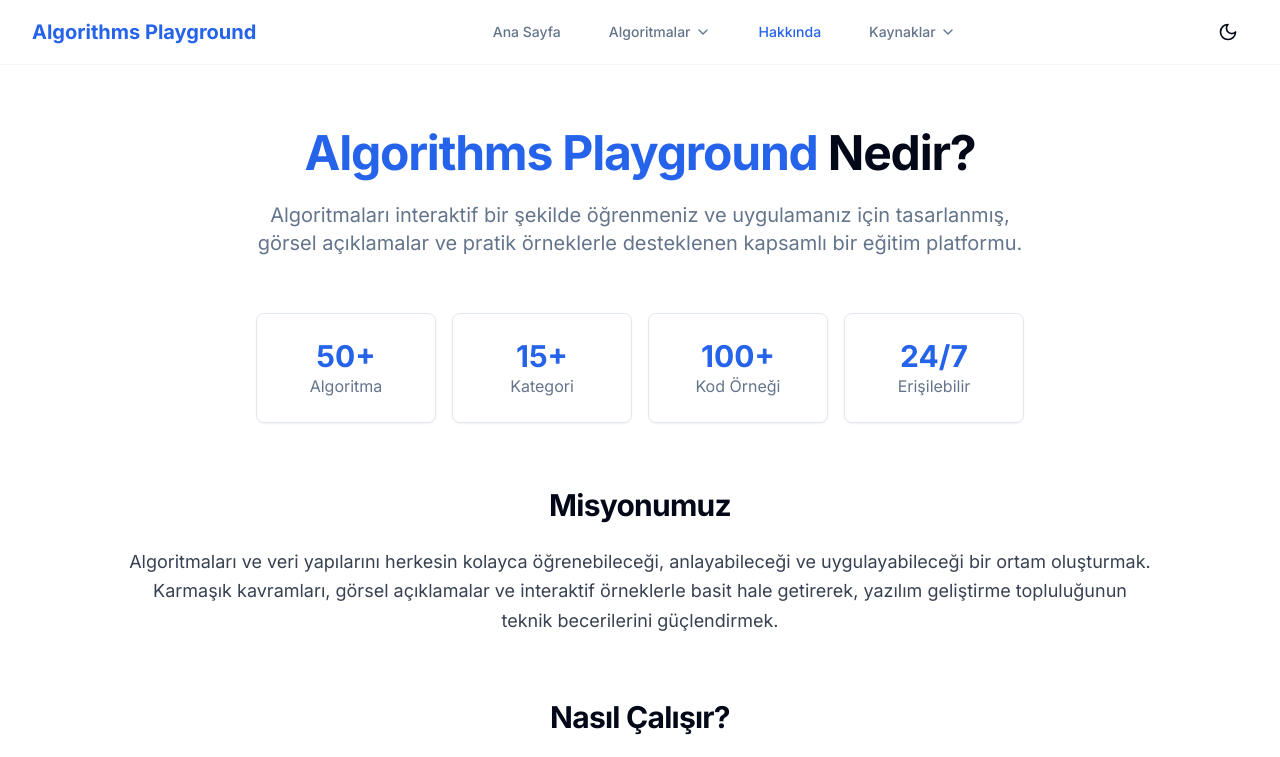
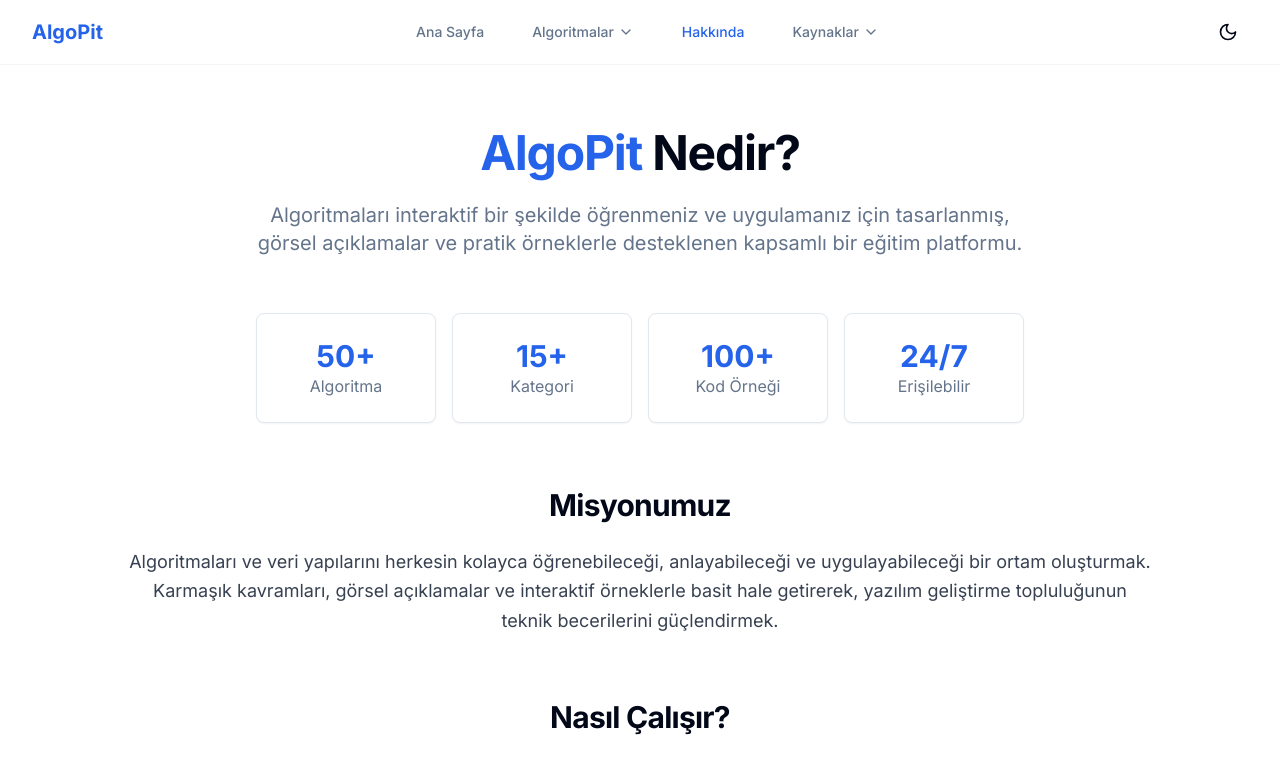
Before and after one commit to zzafergok/algorithms-playground, a Next.js app: page /hakkinda in a window 1280 px wide. Shown: the top 757 px of the page. Built offline with nearby package versions, Linux system fonts and the light colour scheme; a web font is replaced by a local one.

Commit message:
changed name

```diff
--- a/src/app/hakkinda/page.tsx
+++ b/src/app/hakkinda/page.tsx
@@ -140,7 +140,7 @@ export default function AboutPage() {
           transition={{ duration: 0.5 }}
         >
           <h1 className="text-4xl md:text-5xl font-bold tracking-tight">
-            <span className="text-primary">Algorithms Playground</span> Nedir?
+            <span className="text-primary">AlgoPit</span> Nedir?
           </h1>
         </motion.div>
 
@@ -342,8 +342,8 @@ export default function AboutPage() {
         </h2>
         <div className="max-w-3xl mx-auto text-center space-y-4">
           <p className="text-lg">
-            Algorithms Playground açık kaynak bir projedir. Her türlü katkı ve
-            önerilerinizi memnuniyetle karşılıyoruz.
+            AlgoPit açık kaynak bir projedir. Her türlü katkı ve önerilerinizi
+            memnuniyetle karşılıyoruz.
           </p>
           <div className="flex justify-center gap-4">
             <Button asChild>
--- a/src/app/resources/contributing/page.tsx
+++ b/src/app/resources/contributing/page.tsx
@@ -136,9 +136,8 @@ export default function ContributingPage() {
           Katkıda Bulunma
         </h1>
         <p className="text-xl text-muted-foreground max-w-2xl mx-auto">
-          Algorithms Playground'a katkıda bulunmak için rehber. Bu projeye
-          katkıda bulunarak, algoritma öğrenimine ve açık kaynak topluluğuna
-          destek olabilirsiniz.
+          AlgoPit'e katkıda bulunmak için rehber. Bu projeye katkıda bulunarak,
+          algoritma öğrenimine ve açık kaynak topluluğuna destek olabilirsiniz.
         </p>
       </div>
 
--- a/src/app/resources/documentation/page.tsx
+++ b/src/app/resources/documentation/page.tsx
@@ -54,12 +54,11 @@ export default function DocumentationPage() {
       tags: ['başlangıç', 'giriş', 'temel'],
       content: (
         <div className="prose dark:prose-invert max-w-none">
-          <h3>Algorithms Playground'a Hoş Geldiniz</h3>
+          <h3>AlgoPit'e Hoş Geldiniz</h3>
           <p>
-            Algorithms Playground, algoritmaları interaktif bir şekilde
-            öğrenmenize yardımcı olan kapsamlı bir eğitim platformudur. Bu
-            belgede, platformun temel özelliklerini ve nasıl kullanılacağını
-            öğreneceksiniz.
+            AlgoPit, algoritmaları interaktif bir şekilde öğrenmenize yardımcı
+            olan kapsamlı bir eğitim platformudur. Bu belgede, platformun temel
+            özelliklerini ve nasıl kullanılacağını öğreneceksiniz.
           </p>
 
           <h4>Platformun Ana Özellikleri</h4>
@@ -106,9 +105,8 @@ export default function DocumentationPage() {
         <div className="prose dark:prose-invert max-w-none">
           <h3>Platform Mimarisi</h3>
           <p>
-            Algorithms Playground, modern web teknolojileri kullanılarak
-            geliştirilmiş bir full-stack uygulamadır. İşte platformun ana
-            bileşenleri:
+            AlgoPit, modern web teknolojileri kullanılarak geliştirilmiş bir
+            full-stack uygulamadır. İşte platformun ana bileşenleri:
           </p>
 
           <h4>Frontend</h4>
@@ -316,8 +314,8 @@ export default function DocumentationPage() {
         <div className="prose dark:prose-invert max-w-none">
           <h3>Konfigürasyon ve Ayarlar</h3>
           <p>
-            Algorithms Playground'u tercihlerinize göre özelleştirmek için
-            çeşitli ayarlar ve konfigürasyon seçenekleri bulunmaktadır.
+            AlgoPit'i tercihlerinize göre özelleştirmek için çeşitli ayarlar ve
+            konfigürasyon seçenekleri bulunmaktadır.
           </p>
 
           <h4>Tema Ayarları</h4>
@@ -403,8 +401,8 @@ export default function DocumentationPage() {
           Belgelendirme
         </h1>
         <p className="text-xl text-muted-foreground max-w-2xl">
-          Algorithms Playground'un tüm özelliklerini ve kullanımını anlatan
-          kapsamlı teknik belgelendirme
+          AlgoPit'in tüm özelliklerini ve kullanımını anlatan kapsamlı teknik
+          belgelendirme
         </p>
 
         {/* Search box */}
--- a/src/app/resources/faq/page.tsx
+++ b/src/app/resources/faq/page.tsx
@@ -30,14 +30,14 @@ export default function FAQPage() {
   const faqData: FAQItem[] = [
     {
       id: 'general-1',
-      question: 'Algorithms Playground nedir?',
+      question: 'AlgoPit nedir?',
       answer: (
         <p>
-          Algorithms Playground, algoritmaları interaktif bir şekilde öğrenmek
-          ve deneyimlemek için tasarlanmış bir eğitim platformudur.
-          Görselleştirmeler, adım adım açıklamalar ve canlı kod örnekleriyle,
-          hem acemi hem de deneyimli programcıların algoritmaları daha iyi
-          anlamasını sağlamayı amaçlıyoruz.
+          AlgoPit, algoritmaları interaktif bir şekilde öğrenmek ve deneyimlemek
+          için tasarlanmış bir eğitim platformudur. Görselleştirmeler, adım adım
+          açıklamalar ve canlı kod örnekleriyle, hem acemi hem de deneyimli
+          programcıların algoritmaları daha iyi anlamasını sağlamayı
+          amaçlıyoruz.
         </p>
       ),
       category: 'general',
@@ -48,10 +48,7 @@ export default function FAQPage() {
       question: 'Bu platform kimler için tasarlanmıştır?',
       answer: (
         <div>
-          <p>
-            Algorithms Playground, çeşitli düzeylerdeki kullanıcılar için
-            tasarlanmıştır:
-          </p>
+          <p>AlgoPit, çeşitli düzeylerdeki kullanıcılar için tasarlanmıştır:</p>
           <ul className="list-disc pl-5 mt-2 space-y-1">
             <li>Algoritma ve veri yapıları öğrenmek isteyen öğrenciler</li>
             <li>Bilgilerini pekiştirmek isteyen programcılar</li>
@@ -68,10 +65,10 @@ export default function FAQPage() {
       question: 'Platform ücretsiz mi kullanılabilir?',
       answer: (
         <p>
-          Evet, Algorithms Playground tamamen ücretsiz ve açık kaynaklı bir
-          projedir. GitHub üzerinden koda erişebilir, projeyi forklayabilir ve
-          katkıda bulunabilirsiniz. Eğitim materyallerini, interaktif demoları
-          ve tüm kaynakları herhangi bir ücret ödemeden kullanabilirsiniz.
+          Evet, AlgoPit tamamen ücretsiz ve açık kaynaklı bir projedir. GitHub
+          üzerinden koda erişebilir, projeyi forklayabilir ve katkıda
+          bulunabilirsiniz. Eğitim materyallerini, interaktif demoları ve tüm
+          kaynakları herhangi bir ücret ödemeden kullanabilirsiniz.
         </p>
       ),
       category: 'general',
@@ -179,10 +176,10 @@ export default function FAQPage() {
           Evet, tüm algoritma implementasyonları MIT lisansı altında
           sunulmaktadır, bu da kodları kendi projelerinizde özgürce
           kullanabileceğiniz anlamına gelir. Ancak, kodları kullanırken
-          projenizde Algorithms Playground'a atıfta bulunmanız takdir edilir,
-          ancak zorunlu değildir. Kodları kullanmadan önce, üretim ortamında
-          kullanım için optimize edilmemiş olabileceklerini ve ek testlere
-          ihtiyaç duyabileceğinizi unutmayın.
+          projenizde AlgoPit'e atıfta bulunmanız takdir edilir, ancak zorunlu
+          değildir. Kodları kullanmadan önce, üretim ortamında kullanım için
+          optimize edilmemiş olabileceklerini ve ek testlere ihtiyaç
+          duyabileceğinizi unutmayın.
         </p>
       ),
       category: 'usage',
@@ -297,8 +294,8 @@ export default function FAQPage() {
       answer: (
         <div>
           <p>
-            Algorithms Playground aşağıdaki modern web teknolojileri
-            kullanılarak geliştirilmiştir:
+            AlgoPit aşağıdaki modern web teknolojileri kullanılarak
+            geliştirilmiştir:
           </p>
           <ul className="list-disc pl-5 mt-2 space-y-1">
             <li>
@@ -465,7 +462,7 @@ export default function FAQPage() {
           Sık Sorulan Sorular
         </h1>
         <p className="text-xl text-muted-foreground max-w-2xl mx-auto">
-          Algorithms Playground hakkında en çok sorulan sorular ve yanıtları
+          AlgoPit hakkında en çok sorulan sorular ve yanıtları
         </p>
 
         {/* Search box */}
--- a/src/components/layout/Footer.tsx
+++ b/src/components/layout/Footer.tsx
@@ -85,7 +85,7 @@ export default function Footer() {
         <div className="grid grid-cols-1 gap-8 md:grid-cols-2 lg:grid-cols-4">
           {/* About section */}
           <div className="flex flex-col gap-4">
-            <h3 className="text-lg font-semibold">Algorithms Playground</h3>
+            <h3 className="text-lg font-semibold">AlgoPit</h3>
             <p className="text-sm text-muted-foreground">
               Algoritmaları interaktif bir şekilde öğrenin ve uygulayın. Görsel
               öğrenme ile algoritma kavramlarını kolayca anlayın.
@@ -148,7 +148,7 @@ export default function Footer() {
       {/* <div className="border-t border-border/40">
         <div className="container py-6 flex flex-col md:flex-row justify-between items-center text-sm text-muted-foreground">
           <p>
-            &copy; {currentYear} Algorithms Playground. Tüm hakları saklıdır.
+            &copy; {currentYear} AlgoPit. Tüm hakları saklıdır.
           </p>
           <p className="mt-2 md:mt-0">
             <Link href="/privacy" className="hover:text-foreground">
--- a/src/components/layout/Navbar.tsx
+++ b/src/components/layout/Navbar.tsx
@@ -402,9 +402,7 @@ export default function Navbar() {
         {/* Logo and brand */}
         <div className="flex items-center gap-2">
           <Link href="/" className="flex items-center gap-2">
-            <span className="font-bold text-xl text-primary">
-              Algorithms Playground
-            </span>
+            <span className="font-bold text-xl text-primary">AlgoPit</span>
           </Link>
         </div>
 
```
Also changed, not shown: 1 other file (tests, documents, lock files or other folders).
